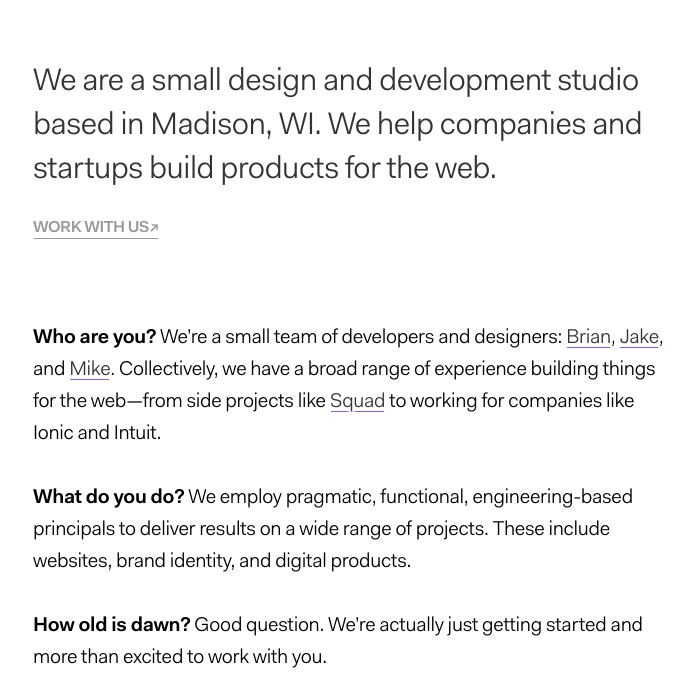
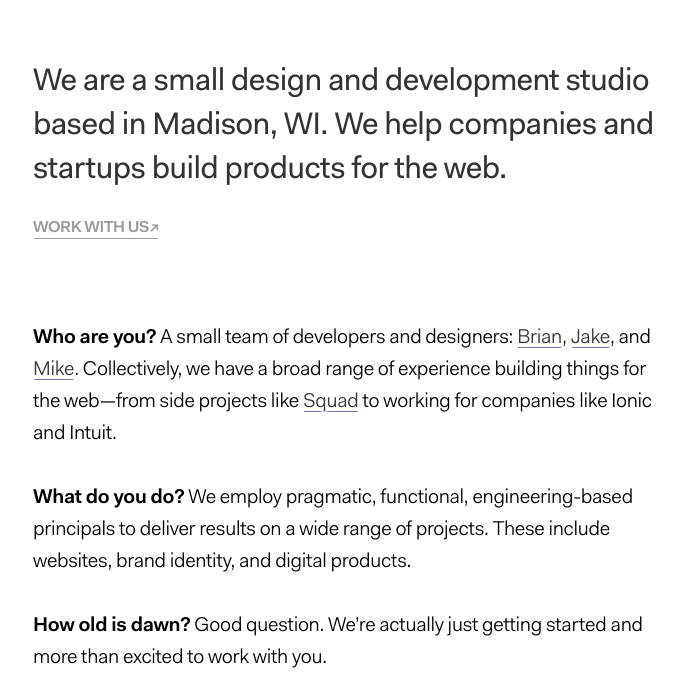
Before and after one commit to briandennis/dawnlabs.github.io, a website: page index.html in a window 1280 px wide. Shown: the part 110-800 px from the top of the page, without its empty margins (291-984 px from the left). Drawn offline with nearby package versions, Linux system fonts and the light colour scheme; files that its build step writes are made by us from their sources.

Commit message:
Minor fixes

```diff
--- a/index.html
+++ b/index.html
@@ -6,7 +6,7 @@
     <meta http-equiv="x-ua-compatible" content="ie=edge">
     <meta name='description' content='Dawn is a small design and development studio based in Madison, Wisconsin. We help companies and startups build products for the web.'>
     <title>dawn | A small design and development studio in Madison, WI</title>
-    <link rel="shortcut icon" href="favicon.ico">
+    <link rel="icon" href="favicon.ico" type="image/x-icon" />
     <link rel="stylesheet" href="styles/index.css">
 </head>
 <body>
@@ -30,7 +30,7 @@
             <a href="#" class="a-smart">WORK WITH US↗︎</a>
         </section>
         <section class="faq">
-            <p><span class="faq__question">Who are you?</span> We’re a small team of developers and designers: <a href="briandennis.io" class="a-smart">Brian</a>, <a href="http://www.jakedex.com/" class="a-smart">Jake</a>, and <a href="http://mfix22.github.io/" class="a-smart">Mike</a>. Collectively, we have a broad range of experience building things for the web—from side projects like <a href="https://github.com/SquadCalendar/squad" class="a-smart">Squad</a> to working for companies like Ionic and Intuit.</p>
+            <p><span class="faq__question">Who are you?</span> A small team of developers and designers: <a href="briandennis.io" class="a-smart">Brian</a>, <a href="http://www.jakedex.com/" class="a-smart">Jake</a>, and <a href="http://mfix22.github.io/" class="a-smart">Mike</a>. Collectively, we have a broad range of experience building things for the web—from side projects like <a href="https://github.com/SquadCalendar/squad" class="a-smart">Squad</a> to working for companies like Ionic and Intuit.</p>
             <p><span class="faq__question">What do you do?</span> We employ pragmatic, functional, engineering-based principals to deliver results on a wide range of projects. These include websites, brand identity, and digital products.</p>
             <p><span class="faq__question">How old is dawn?</span> Good question. We’re actually just getting started and more than excited to work with you.</p>
             <p><span class="faq__question">How can I contact you guys?</span> If you’d like to learn more, have a project in mind, or would like to see our full portfolio please don’t hesitate to drop us a line at <a href="mailto:hello@dawnlabs.io" class="a-smart">hello@dawnlabs.io</a>.</p>
--- a/scss/base/_typography.scss
+++ b/scss/base/_typography.scss
@@ -17,7 +17,7 @@ h5,
 h6 {
   color: $black;
   letter-spacing: -0.5px;
-  font-weight: 300;
+  font-weight: 400;
   font-family: $sans-serif;
   line-height: 1.4;
 }
```
